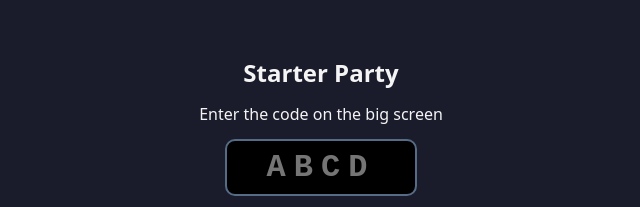
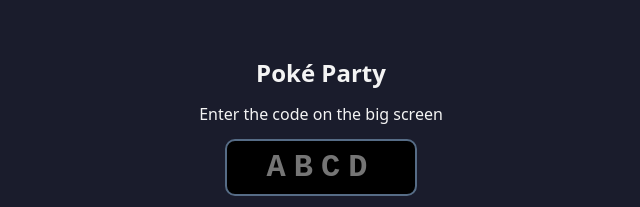
Before and after one commit to duckzidev2/bullinachinashop, a plain HTML site: page c/index.html in a window 1280 px wide. Shown: the part 224-431 px from the top of the page, 319-959 px from the left. Drawn offline with Linux system fonts and the light colour scheme.

Commit message:
wonderous changes

```diff
--- a/c/index.html
+++ b/c/index.html
@@ -4,7 +4,7 @@
 <meta charset="utf-8">
 <meta id="viewport" name="viewport" content="width=device-width, initial-scale=1, maximum-scale=1, user-scalable=no, viewport-fit=cover">
 <meta name="theme-color" content="#1a1c2c">
-<title>Starter Party Controller</title>
+<title>Poké Party Controller</title>
 <style>
   :root { --player: #8b9bb4; --bg: #1a1c2c; --fg: #f4f4f4; }
   * { box-sizing: border-box; -webkit-user-select: none; user-select: none;
@@ -66,7 +66,7 @@
 </head>
 <body>
 <div id="join" class="screen on">
-  <h1>Starter Party</h1>
+  <h1>Poké Party</h1>
   <div>Enter the code on the big screen</div>
   <input id="code" maxlength="4" autocomplete="off" autocapitalize="characters" spellcheck="false" placeholder="ABCD">
   <button id="join-btn">Join</button>
```
Also changed, not shown: index.html (+2 -2 lines), 1 other file.
